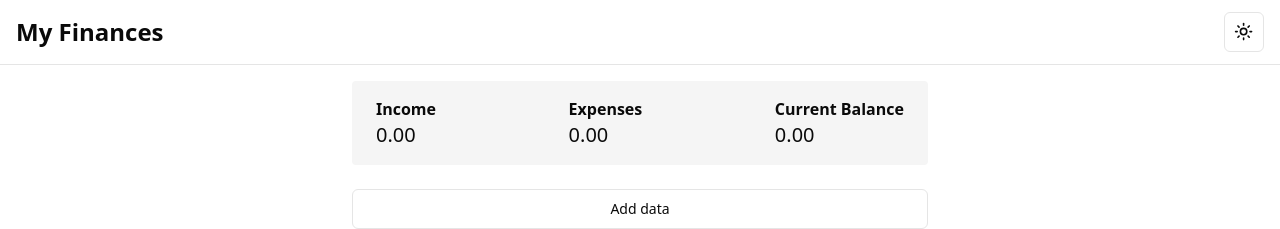
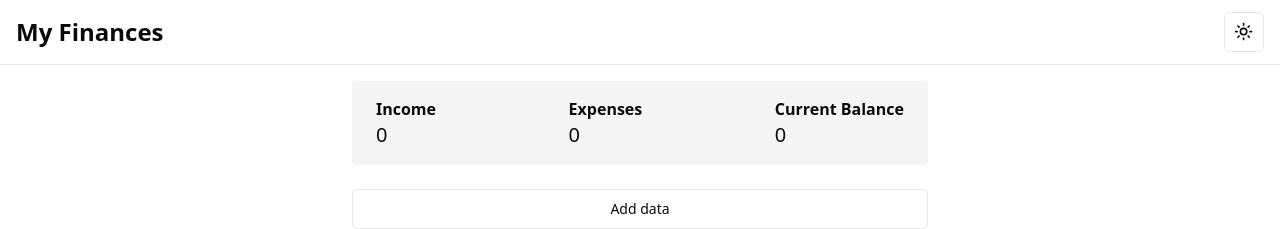
Before and after one commit to martinval11/my-finances, a React (Vite) app: page / in a window 1280 px wide. Shown: the top 229 px of the page. Built offline with nearby package versions, Linux system fonts and the light colour scheme.

Commit message:
memoization balances

```diff
--- a/src/components/activity/activity.tsx
+++ b/src/components/activity/activity.tsx
@@ -1,4 +1,4 @@
-import { useState, useEffect } from 'react';
+import { useEffect } from 'react';
 import { useStore } from '@/lib/zStates';
 
 import {
--- a/src/components/balances/balances.tsx
+++ b/src/components/balances/balances.tsx
@@ -1,25 +1,53 @@
+import { useMemo } from 'react';
+
+import { useStore } from '@/lib/zStates';
 import { AddDataDialog } from './components/addDataDialog';
 
+import type { Activity } from '@/types/types';
+
+// Custom hook to calculate totals
+const useFinancialTotals = (activities: Array<Activity>) => {
+  return useMemo(() => {
+    let income = 0;
+    let expenses = 0;
+
+    activities.forEach((item) => {
+      const amount = parseFloat(item.quantity);
+      if (item.type === 'income') {
+        income += amount;
+      } else if (item.type === 'expense') {
+        expenses += amount;
+      }
+    });
+
+    return { income, expenses, currentBalance: income - expenses };
+  }, [activities]);
+}
+
 export function Balances() {
+  const { activityArray } = useStore();
+  const { income, expenses, currentBalance } =
+    useFinancialTotals(activityArray);
+
   return (
     <section className="flex flex-col gap-2">
-      <article className="flex justify-between items-center p-4 px-6 bg-secondary mt-4 mb-4 rounded">
+      <article className="flex items-center justify-between p-4 px-6 mt-4 mb-4 rounded bg-secondary">
         <div>
           <strong>Income</strong>
           <div id="income-counter" className="text-xl">
-            0.00
+            {income.toLocaleString()}
           </div>
         </div>
         <div>
           <strong>Expenses</strong>
           <div id="expenses-counter" className="text-xl">
-            0.00
+            {expenses.toLocaleString()}
           </div>
         </div>
         <div>
           <strong>Current Balance</strong>
           <div id="current-balance-counter" className="text-xl">
-            0.00
+            {currentBalance.toLocaleString()}
           </div>
         </div>
       </article>
--- /dev/null
+++ b/src/types/types.d.ts
@@ -0,0 +1,5 @@
+export type Activity = {
+  type: string;
+  name: string;
+  quantity: string;
+};
```
Also changed, not shown: src/lib/zStates.ts (+1 -6 lines).
